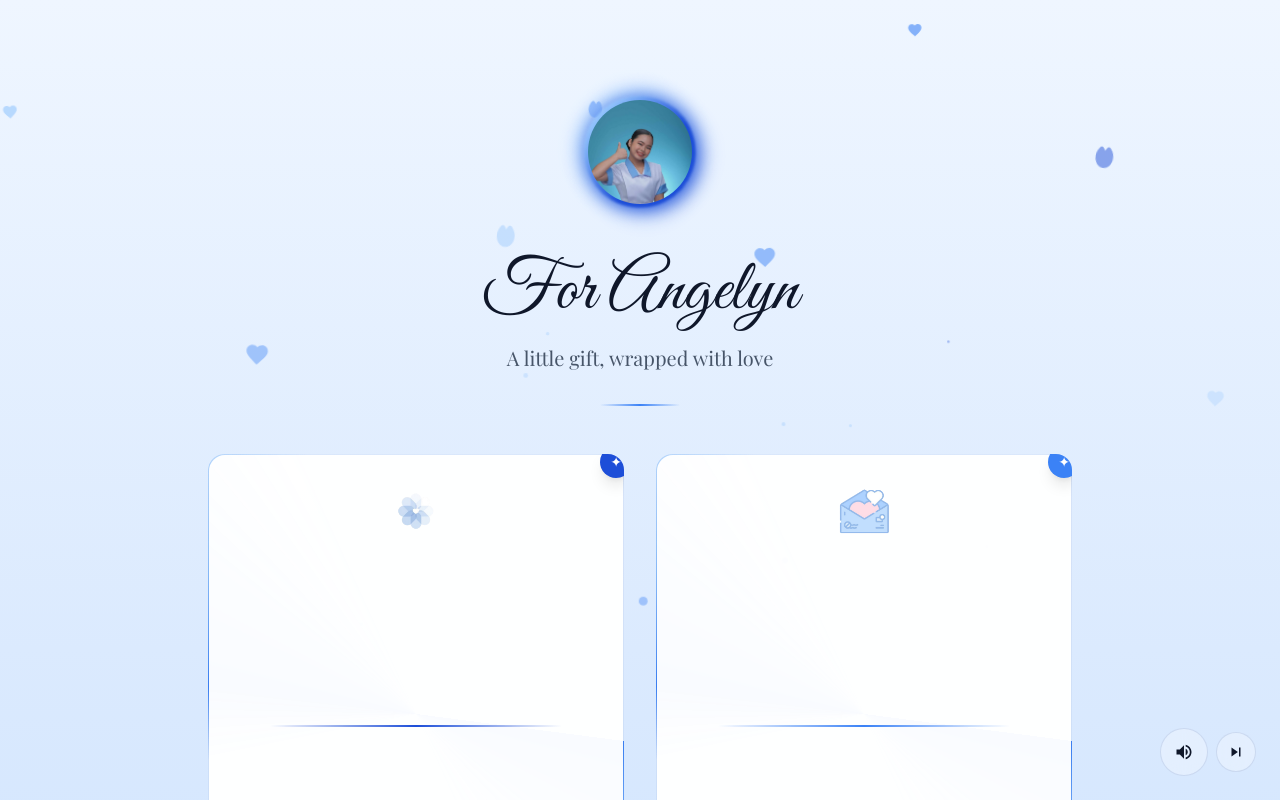
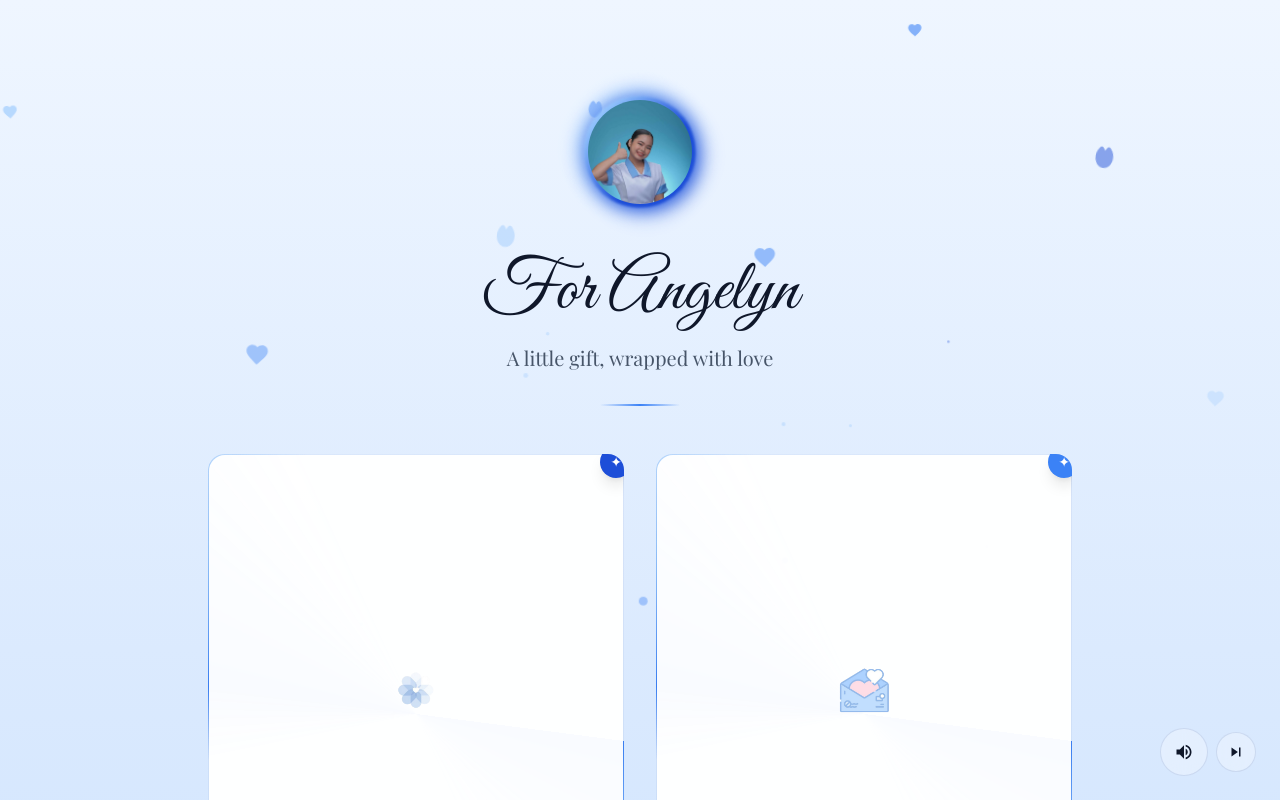
Before and after one commit to anishinsei-343030/Jasper-Pilar2, a Next.js app: page / in a window 1280 px wide. Shown: the top 800 px of the page. Built offline with nearby package versions, Linux system fonts and the light colour scheme; a web font is replaced by a local one.

Commit message:
feat: center icon, remove gradient line, icon slides up on hover

```diff
--- a/src/components/GiftBox.tsx
+++ b/src/components/GiftBox.tsx
@@ -66,20 +66,16 @@ export function GiftBox({ label, tagline, emoji, color, index, peekPreviews, onC
         <div className="peek peek-4" style={{ borderTopColor: `${color}22` }}>
           <PeekPreview item={peekPreviews[3]} layerIndex={3} />
         </div>
-        <div className="relative z-10 flex flex-col items-center justify-between h-full p-6">
-          <div className="text-5xl mb-2 group-hover:scale-110 transition-transform duration-300">
-            {emoji.startsWith('/Icons/') ? (
-              <img src={emoji} alt="" className="w-16 h-16 object-contain mx-auto" />
-            ) : (
-              emoji
-            )}
+        <div className="relative z-10 flex flex-col items-center h-full p-6">
+          <div className="flex-1 flex items-center justify-center w-full">
+            <div className="transition-all duration-500 ease-out group-hover:-translate-y-28 group-hover:scale-110">
+              {emoji.startsWith('/Icons/') ? (
+                <img src={emoji} alt="" className="w-16 h-16 object-contain mx-auto" />
+              ) : (
+                <span className="text-5xl">{emoji}</span>
+              )}
+            </div>
           </div>
-
-          <div
-            className="w-4/5 h-[2px] rounded-full"
-            style={{ background: `linear-gradient(90deg, transparent, ${color}, transparent)` }}
-          />
-
           <div className="text-center">
             <h3 className="text-xl font-heading text-[#0F172A] mb-1">{label}</h3>
             <p className="text-xs font-serif text-[#475569]/70">{tagline}</p>
```
